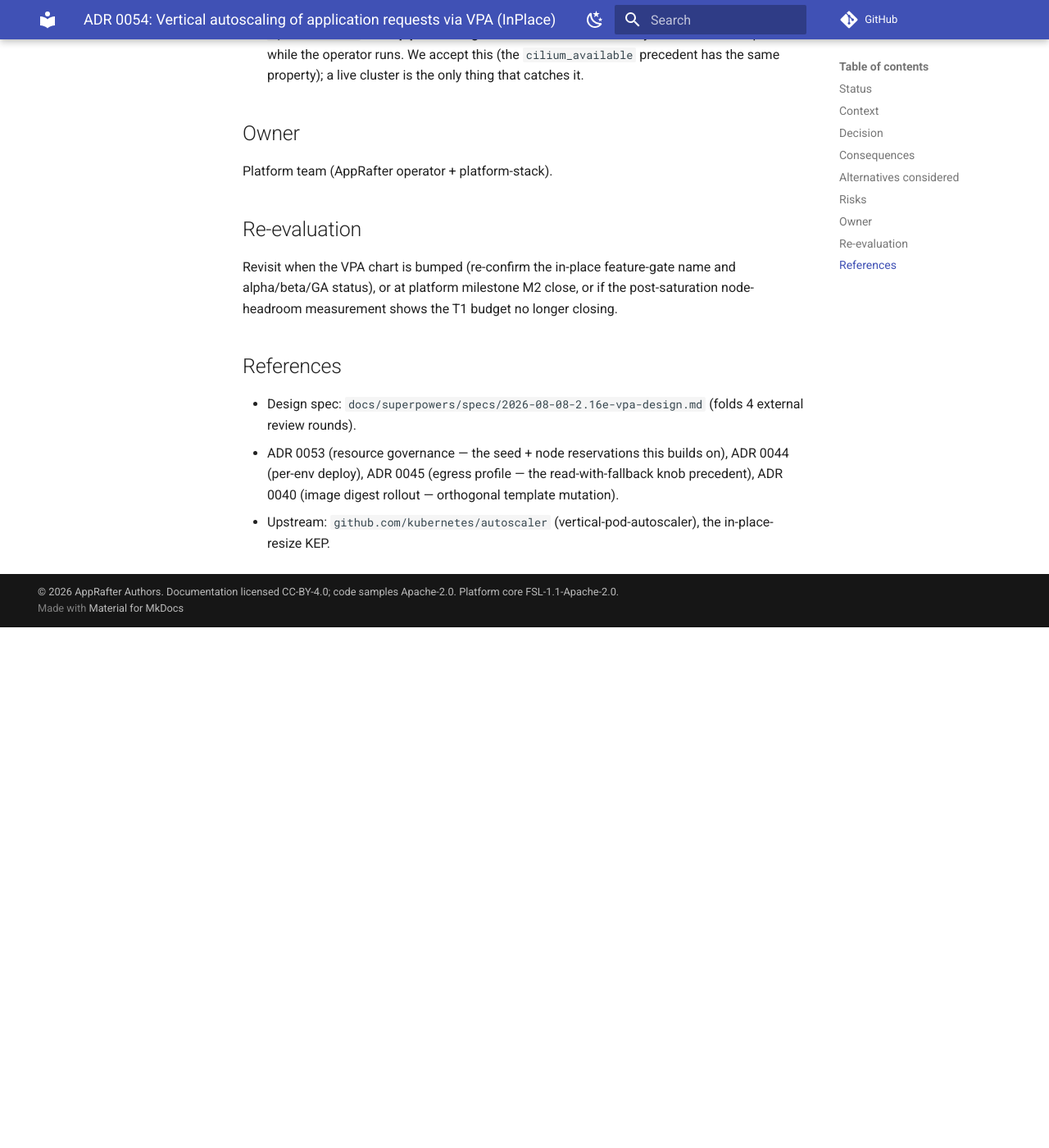
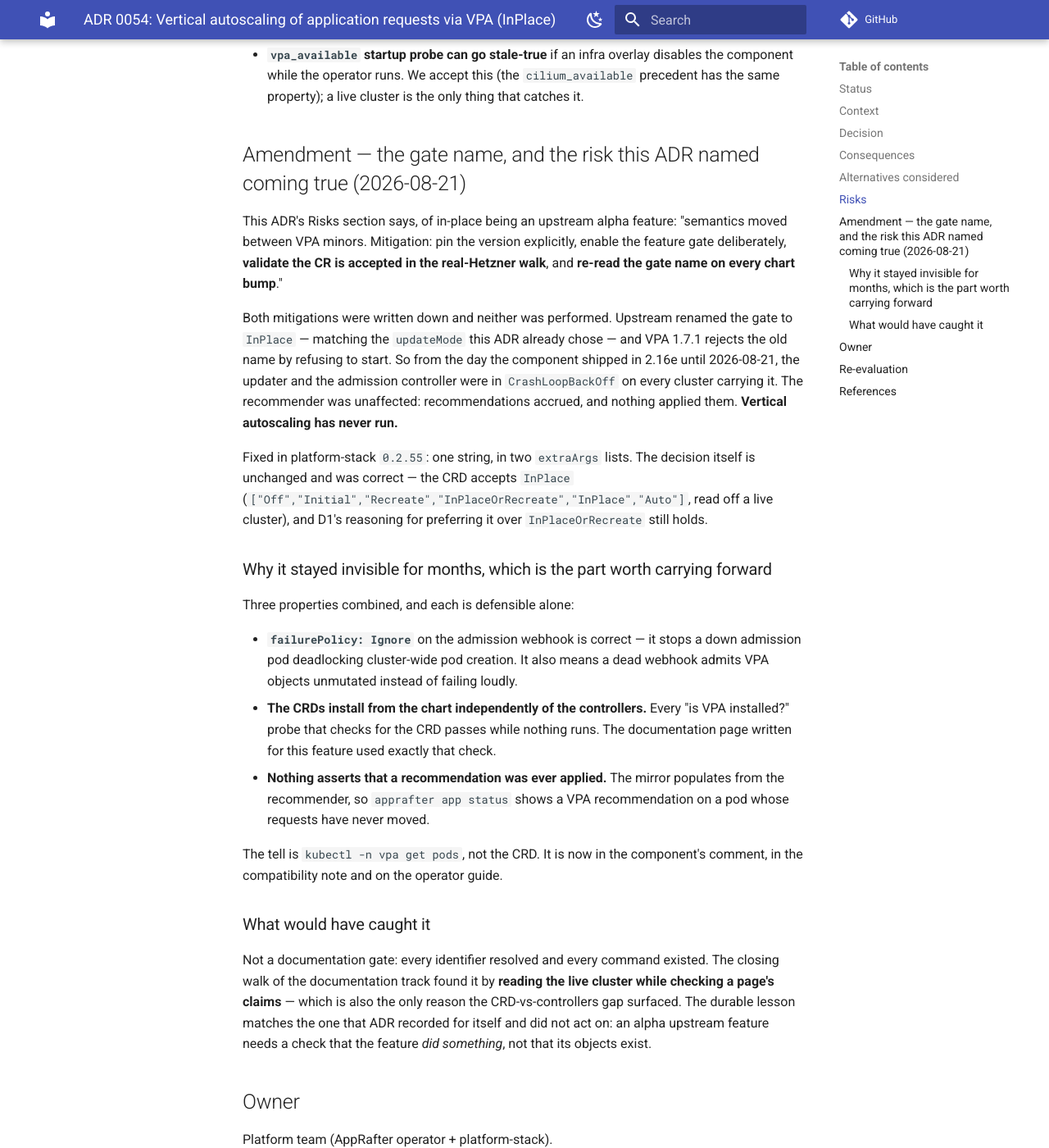
Before and after one commit to AppRafter/apprafter, an MkDocs documentation site: the page built from docs/adr/0054-vpa-vertical-autoscaling.md, in a window 1280 px wide and 1400 px high, scrolled down 3855 px. Shown: the whole window at 82% size. Built offline with MkDocs 1.6.1 and Material for MkDocs 9.7.7, drawn with Linux system fonts in a browser that asks for light colours; comment, search, counter and statistics services are not loaded; before the commit the page ends 4620 px from its top, so only the background shows below that; some of the changed text lies outside the part shown.

Commit message:
fix(platform-stack): VPA feature gate is InPlace, not InPlaceOrRecreate

````diff
--- a/docs/adr/0054-vpa-vertical-autoscaling.md
+++ b/docs/adr/0054-vpa-vertical-autoscaling.md
@@ -21,7 +21,7 @@
 - **Cluster knob (`PlatformStack.spec.resources.autoscale.mode`), three-valued, default `full`:** `full` (InPlace, bidirectional), `up-only` (InPlace + `evictionRequirements: TargetHigherThanRequests` — raises but never reclaims), `off` (`updateMode: Off` — recommender still learns and the mirror still populates; pods untouched). The operator reads the knob **with fallback to compiled-in tier defaults and never writes `PlatformStack.spec`**. `apprafter platform autoscale set|show` flips it (merge-patch).
 - **Read-only mirror:** the operator reflects `VerticalPodAutoscaler.status.recommendation` (`target` + `uncappedTarget`) into `Application.status.recommendedResources` in the single status apply payload, surfaced by `apprafter app status`.
 - **Pro-mode opt-out (implicit, per-env):** an app with explicit `resources` (effective spec) gets no VPA CR; the operator prunes any existing CR when the app transitions to pro-mode.
-- **Chart config:** self-managed webhook cert (`certGen` + `registerWebhook: false`, the CNPG precedent — no cert-manager dependency); `admissionController.mutatingWebhookConfiguration.failurePolicy: Ignore` (chart default); `--feature-gates=InPlaceOrRecreate=true` on updater + admission controller (in-place is an upstream **alpha** gate — off by default, and the webhook rejects in-place-mode VPA objects when it is off); recommender tuned for weekly peaks (`--memory-aggregation-interval=24h` ×14, `--memory-histogram-decay-half-life=168h`, `--memory-saver=true`); `--in-place-skip-disruption-budget=true`; syncWave -4.
+- **Chart config:** self-managed webhook cert (`certGen` + `registerWebhook: false`, the CNPG precedent — no cert-manager dependency); `admissionController.mutatingWebhookConfiguration.failurePolicy: Ignore` (chart default); `--feature-gates=InPlace=true` on updater + admission controller (in-place is an upstream **alpha** gate — off by default, and the webhook rejects in-place-mode VPA objects when it is off; **the gate was named `InPlaceOrRecreate` when this ADR was written and upstream renamed it — see the amendment**); recommender tuned for weekly peaks (`--memory-aggregation-interval=24h` ×14, `--memory-histogram-decay-half-life=168h`, `--memory-saver=true`); `--in-place-skip-disruption-budget=true`; syncWave -4.
 
 Out of scope (documented follow-ups): backend right-sizing (CNPG/Dragonfly resources live on the CR, not the pod — a recommendation-only path into `ServiceProvider.spec.config`); the KEDA/HPA exclusion guard (KEDA is not shipped and `autoscale` is removed from v1alpha1 — the 2.6a KEDA subphase owns both sides of the exclusion); git/template writeback (Phase 3, MCP-agent approval-gate).
 
@@ -51,6 +51,53 @@
 - **metrics-server is an undeclared prerequisite** (the recommender reads `metrics.k8s.io`; k3s installs it by default). Mitigation: recorded here; the walk asserts `kubectl top pod` responds.
 - **`vpa_available` startup probe can go stale-true** if an infra overlay disables the component while the operator runs. We accept this (the `cilium_available` precedent has the same property); a live cluster is the only thing that catches it.
 
+## Amendment — the gate name, and the risk this ADR named coming true (2026-08-21)
+
+This ADR's Risks section says, of in-place being an upstream alpha feature:
+"semantics moved between VPA minors. Mitigation: pin the version explicitly,
+enable the feature gate deliberately, **validate the CR is accepted in the
+real-Hetzner walk**, and **re-read the gate name on every chart bump**."
+
+Both mitigations were written down and neither was performed. Upstream renamed
+the gate to `InPlace` — matching the `updateMode` this ADR already chose — and
+VPA 1.7.1 rejects the old name by refusing to start. So from the day the
+component shipped in 2.16e until 2026-08-21, the updater and the admission
+controller were in `CrashLoopBackOff` on every cluster carrying it. The
+recommender was unaffected: recommendations accrued, and nothing applied them.
+**Vertical autoscaling has never run.**
+
+Fixed in platform-stack `0.2.55`: one string, in two `extraArgs` lists. The
+decision itself is unchanged and was correct — the CRD accepts `InPlace`
+(`["Off","Initial","Recreate","InPlaceOrRecreate","InPlace","Auto"]`, read off
+a live cluster), and D1's reasoning for preferring it over `InPlaceOrRecreate`
+still holds.
+
+### Why it stayed invisible for months, which is the part worth carrying forward
+
+Three properties combined, and each is defensible alone:
+
+- **`failurePolicy: Ignore`** on the admission webhook is correct — it stops a
+  down admission pod deadlocking cluster-wide pod creation. It also means a
+  dead webhook admits VPA objects unmutated instead of failing loudly.
+- **The CRDs install from the chart independently of the controllers.** Every
+  "is VPA installed?" probe that checks for the CRD passes while nothing runs.
+  The documentation page written for this feature used exactly that check.
+- **Nothing asserts that a recommendation was ever applied.** The mirror
+  populates from the recommender, so `apprafter app status` shows a VPA
+  recommendation on a pod whose requests have never moved.
+
+The tell is `kubectl -n vpa get pods`, not the CRD. It is now in the component's
+comment, in the compatibility note and on the operator guide.
+
+### What would have caught it
+
+Not a documentation gate: every identifier resolved and every command existed.
+The closing walk of the documentation track found it by **reading the live
+cluster while checking a page's claims** — which is also the only reason the
+CRD-vs-controllers gap surfaced. The durable lesson matches the one that ADR
+recorded for itself and did not act on: an alpha upstream feature needs a check
+that the feature *did something*, not that its objects exist.
+
 ## Owner
 
 Platform team (AppRafter operator + platform-stack).
--- a/docs/dev-guide/resources-and-autoscaling.md
+++ b/docs/dev-guide/resources-and-autoscaling.md
@@ -20,37 +20,41 @@
 these numbers", and the automatic correction stops for that
 application.
 
-!!! warning "Right-sizing observes but does not apply, on the shipped release"
+!!! warning "Before platform-stack 0.2.55, right-sizing observed but never applied"
 
-    The autoscaler ships in three parts. The **recommender** runs and does
-    its job: recommendations are computed, written to the
-    `VerticalPodAutoscaler`, and mirrored onto your application's status,
-    so everything under
-    [Seeing what it decided](#seeing-what-it-decided) works.
+    Check which side of this you are on before reading further:
 
-    The **updater** and the **admission controller** — the two that would
-    actually change a pod — do not start. The platform passes them
-    `--feature-gates=InPlaceOrRecreate=true`
-    (`platform-stack/cue/component_vpa.cue:58` and
-    `platform-stack/cue/component_vpa.cue:87`), and the version it
-    pins rejects that name outright:
-
-    ```console
-    $ podman run --rm registry.k8s.io/autoscaling/vpa-updater:1.7.1 \
-        --feature-gates=InPlaceOrRecreate=true
-    invalid argument "InPlaceOrRecreate=true" for "--feature-gates" flag: unrecognized feature gate: InPlaceOrRecreate
+    ```sh
+    kubectl -n vpa get pods          # all three Running → it applies
+    apprafter platform status        # the platform version this cluster is on
     ```
 
-    (Same for `vpa-admission-controller:1.7.1`. The chart is pinned at
-    `vertical-pod-autoscaler` 0.11.0, whose `appVersion` is `1.7.1`.)
-    Both Deployments therefore crash-loop, and because the mutating webhook
-    is registered `failurePolicy: Ignore`, nothing anywhere fails loudly —
-    pods are simply created with the Deployment's `32Mi` and keep it.
+    The autoscaler ships in three parts. The **recommender** always ran:
+    recommendations were computed, written to the `VerticalPodAutoscaler`
+    and mirrored onto your application's status, so everything under
+    [Seeing what it decided](#seeing-what-it-decided) worked. The
+    **updater** and the **admission controller** — the two that actually
+    change a pod — did not start at all. They were passed a feature gate
+    named `InPlaceOrRecreate`; upstream renamed it to `InPlace`, and the
+    pinned version rejects an unknown gate by refusing to start rather
+    than warning. Both Deployments crash-looped from the day the component
+    shipped.
 
-    **So, today:** read the recommendation, act on it yourself with an
-    explicit `resources` block. Do not plan capacity on the assumption that
-    a request will be corrected upward for you. This is being tracked as a
-    platform defect — the fix is not a change you can make from a manifest.
+    Nothing failed loudly, and that is the part worth remembering. The
+    mutating webhook is registered `failurePolicy: Ignore` — correct, so a
+    down admission pod cannot deadlock pod creation cluster-wide — so a
+    dead webhook admits pods unchanged instead of rejecting them. The CRDs
+    install from the chart independently of the controllers, so every
+    "is the autoscaler installed?" check that looks for the CRD passed the
+    whole time. Pods were created with the Deployment's seed request and
+    kept it, beside a recommendation saying otherwise.
+
+    **On 0.2.55 and later** the updater applies recommendations in place,
+    without eviction — see
+    [What the platform does when you leave it alone](#what-the-platform-does-when-you-leave-it-alone).
+    **On anything earlier**, read the recommendation and act on it yourself
+    with an explicit `resources` block, and do not plan capacity on the
+    assumption that a request will be corrected upward for you.
 
 The design behind the automatic half is
 [ADR 0054](https://github.com/apprafter/apprafter/blob/master/docs/adr/0054-vpa-vertical-autoscaling.md);
@@ -224,7 +228,7 @@
 
 | Setting | Value | What it means for you |
 | --- | --- | --- |
-| update mode | `InPlace` | The request on the **running pod** would be changed where it stands. No eviction, no restart, no rollout. If the node cannot fit the new request the change is deferred and retried rather than forced. (Requires the updater, which does not currently start.) |
+| update mode | `InPlace` | The request on the **running pod** would be changed where it stands. No eviction, no restart, no rollout. If the node cannot fit the new request the change is deferred and retried rather than forced. (Requires the updater, which runs from platform-stack 0.2.55.) |
 | controlled values | `RequestsOnly` | Only **requests** are ever touched. Your limits — or the platform's `512Mi` — are never rewritten. |
 | controlled resources | `cpu`, `memory` | Nothing else is autoscaled, `ephemeral-storage` included. |
 | floor | `cpu: 25m`, `memory: 32Mi` | The platform's own starting values: the request is never corrected below them. |
@@ -254,12 +258,13 @@
 kubectl -n vpa get pods
 ```
 
-On the shipped release the second command is the one that tells the
-truth: the `…-recommender` pod is `Running`, while the `…-updater` and
-`…-admission-controller` pods sit in `CrashLoopBackOff` — the
-feature-gate defect in the warning at the top of this page. The first
-command passes in exactly that state, which is why it cannot be the
-test.
+The second command is the one that tells the truth, and the first is the
+trap. Before platform-stack 0.2.55 the `…-recommender` pod is `Running`
+while the `…-updater` and `…-admission-controller` pods sit in
+`CrashLoopBackOff` — the gate defect in the warning at the top of this
+page. The CRD check passes in exactly that state and always did, which
+is why it cannot be the test. Expect three `Running` pods; anything less
+means recommendations are accruing and nothing is applying them.
 
 ```sh
 # Why a controller is down, when it is. The label is stable; the
````
Also changed, not shown: docs/measurements/schema-followups.md (+36 -19 lines), 3 other files.
